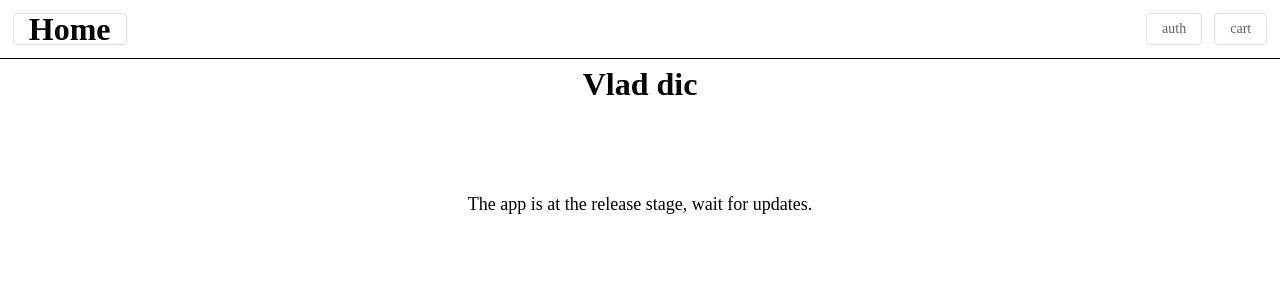
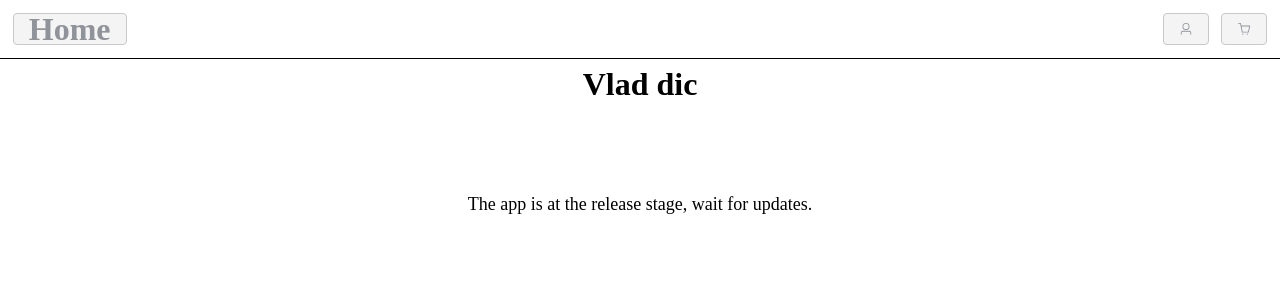
Before and after one commit to vladdic/Ionic-app, a Vue app: page /about in a window 1280 px wide. Shown: the top 300 px of the page. Built offline with nearby package versions, Linux system fonts and the light colour scheme.

Commit message:
feature_Migration: Added new styles for buttons and other minor style changes

```diff
--- a/src/app/styles/abstracts/_variables.scss
+++ b/src/app/styles/abstracts/_variables.scss
@@ -3,3 +3,4 @@ $screen-xxs: 250px;
 $screen-xs: 430px;
 $screen-md: 768px;
 $screen-xl: 1024px;
+$screen-xxl: 1130px;
--- a/src/features/add-to-cart/Ui.vue
+++ b/src/features/add-to-cart/Ui.vue
@@ -1,5 +1,6 @@
 <template>
-  <el-button :icon="btnIcon" @click="handleButtonClick"> </el-button>
+  <el-button :icon="btnIcon" @click="handleButtonClick" type="info" plain>
+  </el-button>
 </template>
 
 <script setup lang="ts">
--- a/src/pages/header/TheHeader.vue
+++ b/src/pages/header/TheHeader.vue
@@ -1,18 +1,45 @@
 <template>
   <div class="header__container">
-    <el-button v-if="showMenuButton" @click.native="toggleContent"></el-button>
+    <el-button
+      plain
+      v-if="showMenuButton"
+      @click.native="toggleContent"
+      type="info"
+    >
+      <el-icon><MoreFilled /></el-icon
+    ></el-button>
 
-    <el-button v-if="cartMenuButton" @click.native="toggleContent"></el-button>
+    <el-button
+      plain
+      v-if="cartMenuButton"
+      @click.native="toggleContent"
+      type="info"
+    >
+      <el-icon><MoreFilled /></el-icon
+    ></el-button>
 
-    <el-button v-if="showHomeButton" class="header__homelink" @click="goToHome">
+    <el-button
+      plain
+      v-if="showHomeButton"
+      class="header__homelink"
+      @click="goToHome"
+      type="info"
+    >
       Home
     </el-button>
     <div class="header__otherBtns">
-      <el-button v-if="showAuthButton && showCartButton" @click="goToAuth">
-        auth
+      <el-button
+        plain
+        v-if="showAuthButton && showCartButton"
+        @click="goToAuth"
+        type="info"
+      >
+        <el-icon><User /></el-icon>
       </el-button>
 
-      <el-button v-if="showCartButton" @click="goToCart">cart</el-button>
+      <el-button plain v-if="showCartButton" @click="goToCart" type="info"
+        ><el-icon> <ShoppingCart /></el-icon
+      ></el-button>
     </div>
 
     <div v-if="showSideMenu" class="menu__content">
@@ -20,7 +47,12 @@
         <el-button @click.native="toggleContent"></el-button>
       </div>
       <div class="menu__links">
-        <el-button @click="goToAbout" class="menu__links_about">
+        <el-button
+          plain
+          @click="goToAbout"
+          class="menu__links_about"
+          type="info"
+        >
           About us
         </el-button>
       </div>
@@ -30,7 +62,8 @@
 
 <script setup lang="ts">
 import { useHeaderStore } from "./index";
-import { ElButton } from "element-plus";
+import { ElButton, ElIcon } from "element-plus";
+import { User, ShoppingCart, MoreFilled } from "@element-plus/icons-vue";
 import { useRouter } from "vue-router";
 import { computed } from "vue";
 
--- a/src/pages/header/index.ts
+++ b/src/pages/header/index.ts
@@ -1,4 +1,4 @@
-import { defineStore } from 'pinia';
+import { defineStore } from "pinia";
 
 interface HeaderState {
   showContent: boolean;
@@ -6,7 +6,7 @@ interface HeaderState {
 }
 
 export const useHeaderStore = defineStore({
-  id: 'header',
+  id: "header",
   state: (): HeaderState => ({
     showContent: false,
     isSmallScreen: window.innerWidth <= 767,
@@ -22,7 +22,7 @@ export const useHeaderStore = defineStore({
       }
     },
     init() {
-      window.addEventListener('resize', this.handleResize);
+      window.addEventListener("resize", this.handleResize);
       this.handleResize();
     },
   },
--- a/src/pages/header/styles.module.scss
+++ b/src/pages/header/styles.module.scss
@@ -50,7 +50,6 @@
     text-decoration: none;
     font-weight: bold;
     font-size: 1rem;
-    color: #000;
 
     @media screen and (min-width: $screen-xs) {
       font-size: 1.5rem;
--- a/src/pages/main/CardListItem.vue
+++ b/src/pages/main/CardListItem.vue
@@ -4,7 +4,7 @@
       <img :src="props.image" alt="Images of each element" />
     </el-button>
     <div class="card__body">
-      <h2>{{ props.name }}</h2>
+      <h4>{{ props.name }}</h4>
       <div>
         <span> Species: </span> <span>{{ props.species }} </span>
       </div>
@@ -126,4 +126,7 @@ const openModal = () => {
 
 <style scoped lang="scss">
 @import "./styles.module.scss";
+::v-deep .el-card__body {
+  padding: 0;
+}
 </style>
--- a/src/pages/main/styles.module.scss
+++ b/src/pages/main/styles.module.scss
@@ -17,17 +17,22 @@
   }
 
   @media screen and (min-width: $screen-md) {
-    max-width: 47rem;
+    max-width: 46rem;
   }
 
   @media screen and (min-width: $screen-xl) {
     max-width: 56rem;
+  }
+
+  @media screen and (min-width: $screen-xxl) {
+    max-width: 70rem;
   }
 }
 
 .card {
   border: 0.06rem solid black;
   max-width: 110px;
+  padding: 0.5rem;
 
   @media screen and (min-width: $screen-xxs) {
     max-width: 122px;
@@ -62,10 +67,9 @@
   &__body {
     display: flex;
     flex-direction: column;
-    gap: 1rem;
+    gap: 0.5rem;
     width: 100%;
     align-items: flex-start;
-    font-size: 1rem;
     margin-top: 1rem;
 
     .btn__self {
@@ -112,9 +116,9 @@
       justify-content: center;
       margin-left: 1rem;
       gap: 2rem;
+      color: ghostwhite !important;
 
       h2 {
-        font-weight: bold;
         margin: 0;
       }
 
```
